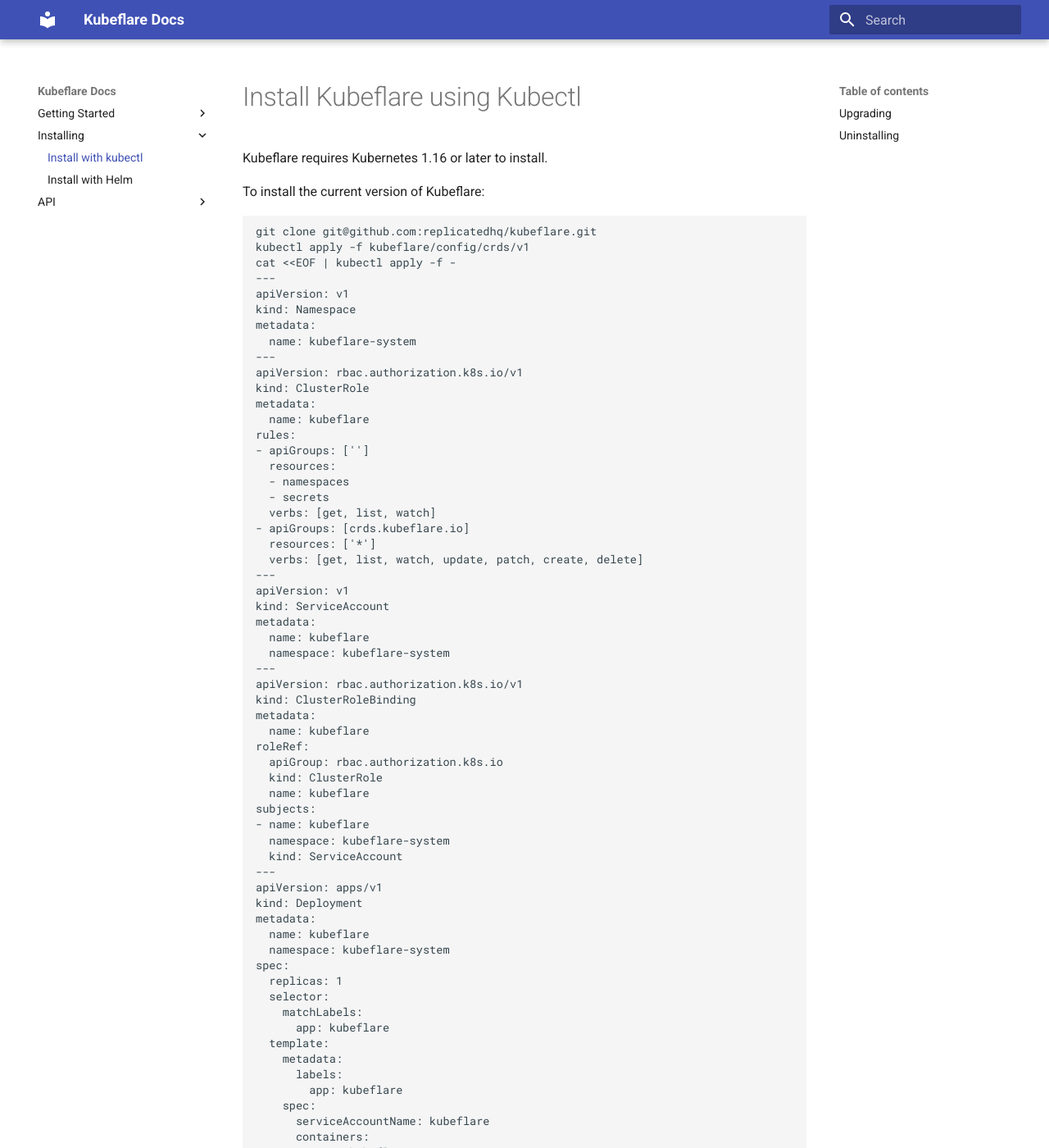
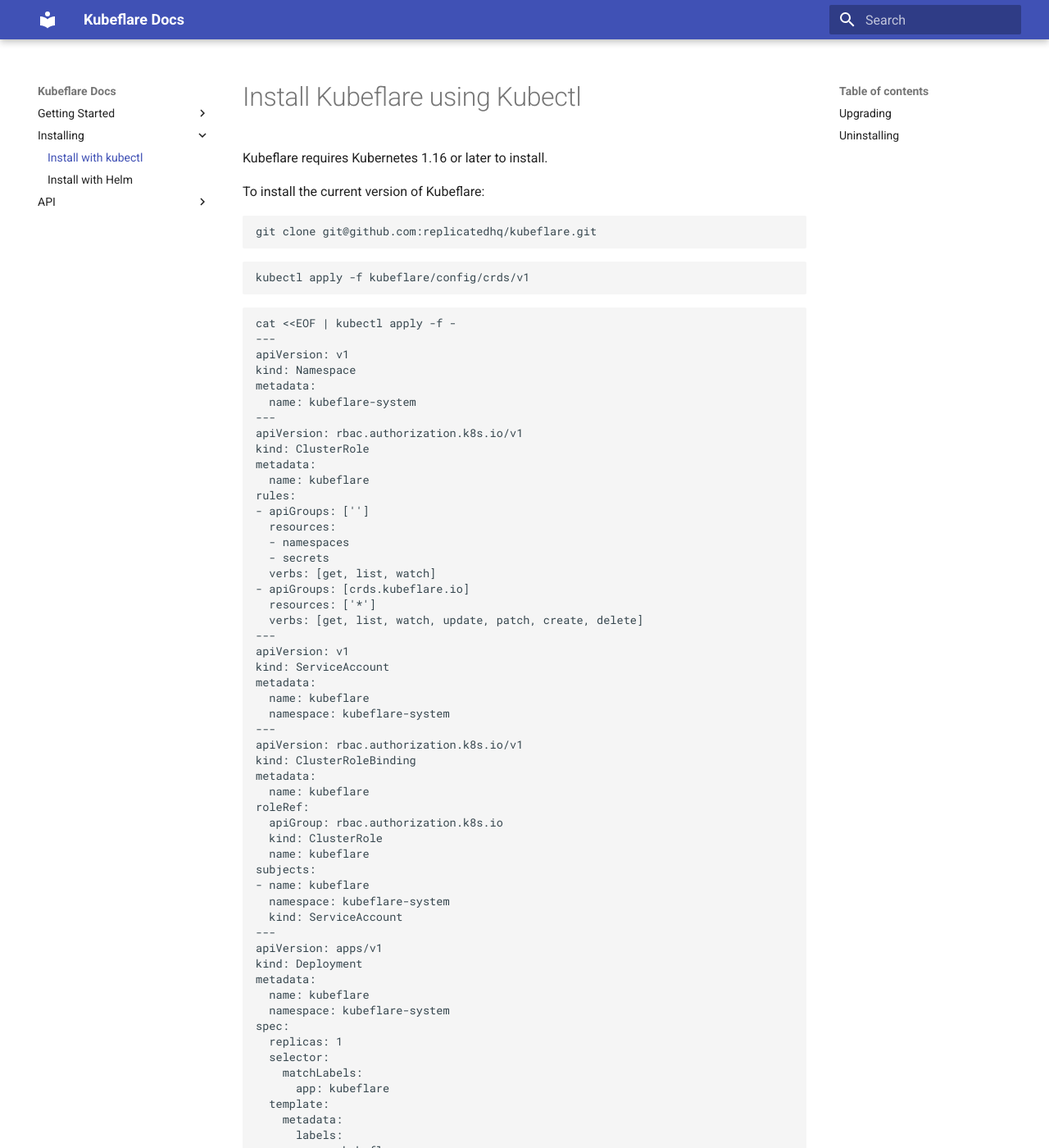
Before and after one commit to replicatedhq/kubeflare, an MkDocs documentation site: the page built from docs/docs/install/kubectl.md, in a window 1280 px wide and 1400 px high. Shown: the whole window at 82% size. Built offline with MkDocs 1.6.1 and Material for MkDocs 9.7.7, drawn with Linux system fonts in a browser that asks for light colours; some of the changed text lies outside the part shown.

Commit message:
updating kubectl.md

````diff
--- a/docs/docs/install/kubectl.md
+++ b/docs/docs/install/kubectl.md
@@ -6,7 +6,13 @@ To install the current version of Kubeflare:
 
 ```shell
 git clone git@github.com:replicatedhq/kubeflare.git
+```
+
+```shell
 kubectl apply -f kubeflare/config/crds/v1
+```
+
+```shell
 cat <<EOF | kubectl apply -f -
 ---
 apiVersion: v1
````
Also changed, not shown: other parts of docs/docs/install/kubectl.md (+1 -1 lines).
